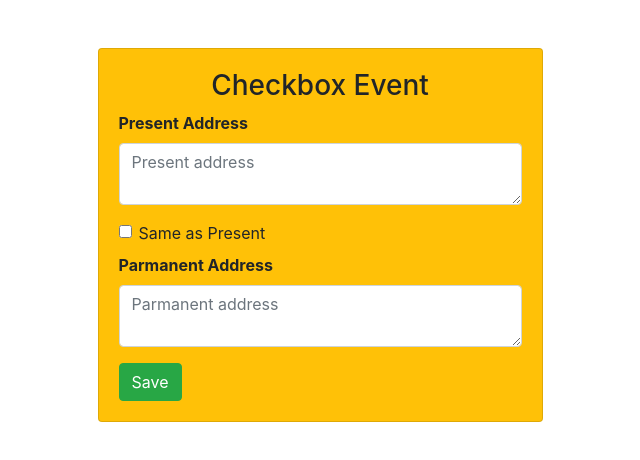
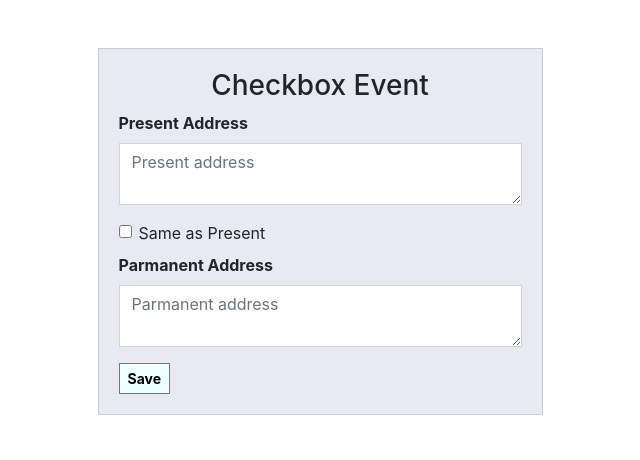
Before and after one commit to NurulIslam17/JS, a plain HTML site: page checkbox_event.html in a window 1280 px wide. Shown: the whole page, without its empty margins (320-960 px from the left). Drawn offline with nearby package versions, Linux system fonts and the light colour scheme.

Commit message:
Style change

```diff
--- a/checkbox_event.html
+++ b/checkbox_event.html
@@ -22,7 +22,7 @@
     <div class="container mt-5">
       <div class="row">
         <div class="col-md-5 mx-auto ">
-          <div class="card card-body shadow bg-warning">
+          <div class="card card-body shadow rounded-0" style="background-color: rgb(232, 233, 241);">
             <h3 class="text-center">Checkbox Event</h3>
 
             <form action="" method="post">
@@ -30,7 +30,7 @@
                 <label for="exampleInputEmail1"><strong>Present Address</strong></label>
                 <textarea
                   name="present_address"
-                  class="form-control"
+                  class="form-control rounded-0"
                   placeholder="Present address"
                   id="present-address"
                   cols="30"
@@ -39,7 +39,7 @@
               </div>
 
               <div class="form-check">
-                <input type="checkbox" class="form-check-input" id="checkbox" />
+                <input type="checkbox" class="form-check-input rounded-0" id="checkbox" />
                 <label class="form-check-label" for="exampleCheck1"
                   >Same as Present</label
                 >
@@ -49,14 +49,14 @@
                 <label for="exampleInputEmail1"><strong>Parmanent Address</strong></label>
                 <textarea
                   name="parmanent_address"
-                  class="form-control"
+                  class="form-control rounded-0"
                   placeholder="Parmanent address"
                   id="parmanent-address"
                   cols="30"
                   rows="2"
                 ></textarea>
               </div>
-              <button type="submit" class="btn btn-success">Save</button>
+              <button type="submit" class="btn btn-sm btn-success rounded-0" style="background-color: azure; color: black;"><strong>Save</strong></button>
             </form>
           </div>
         </div>
```
